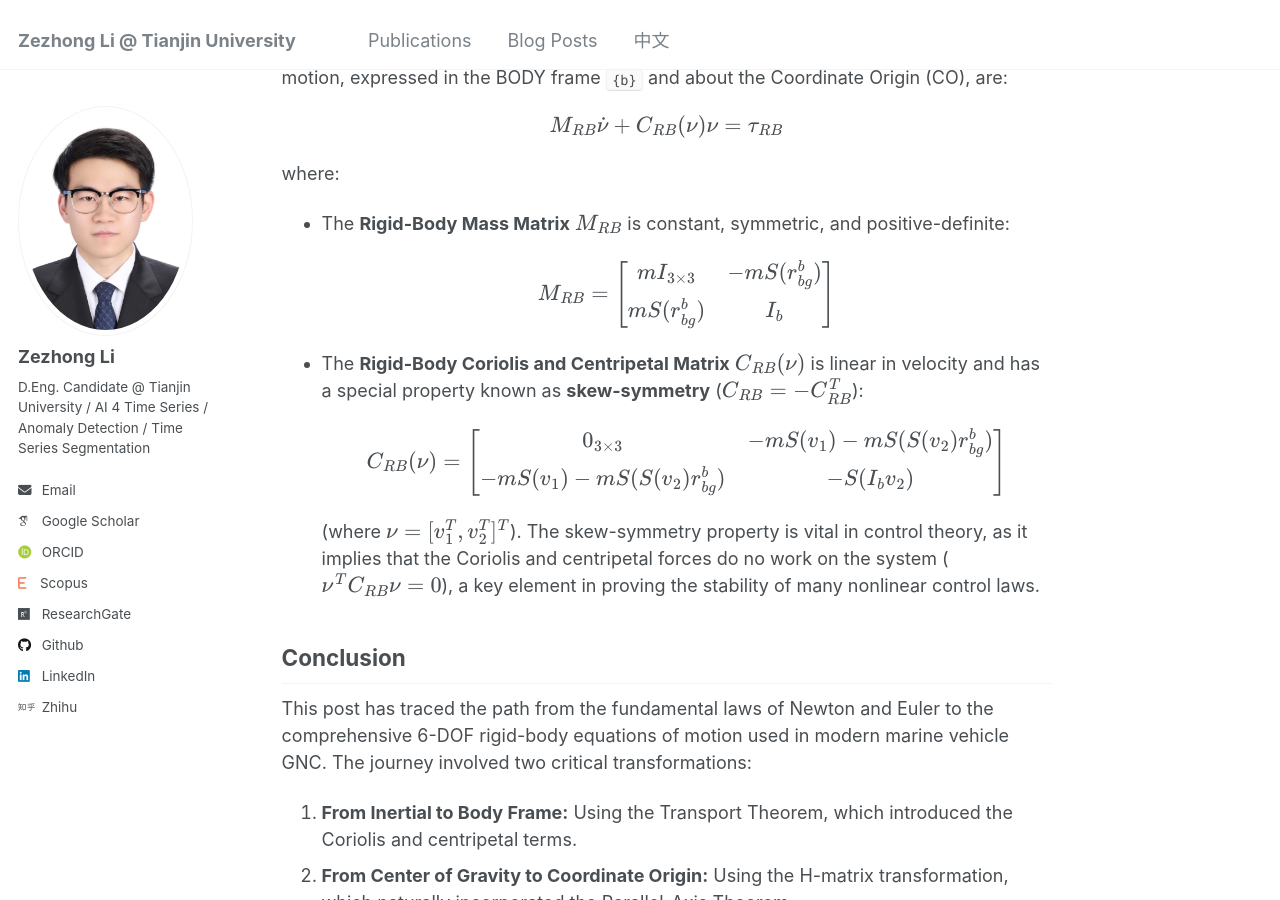
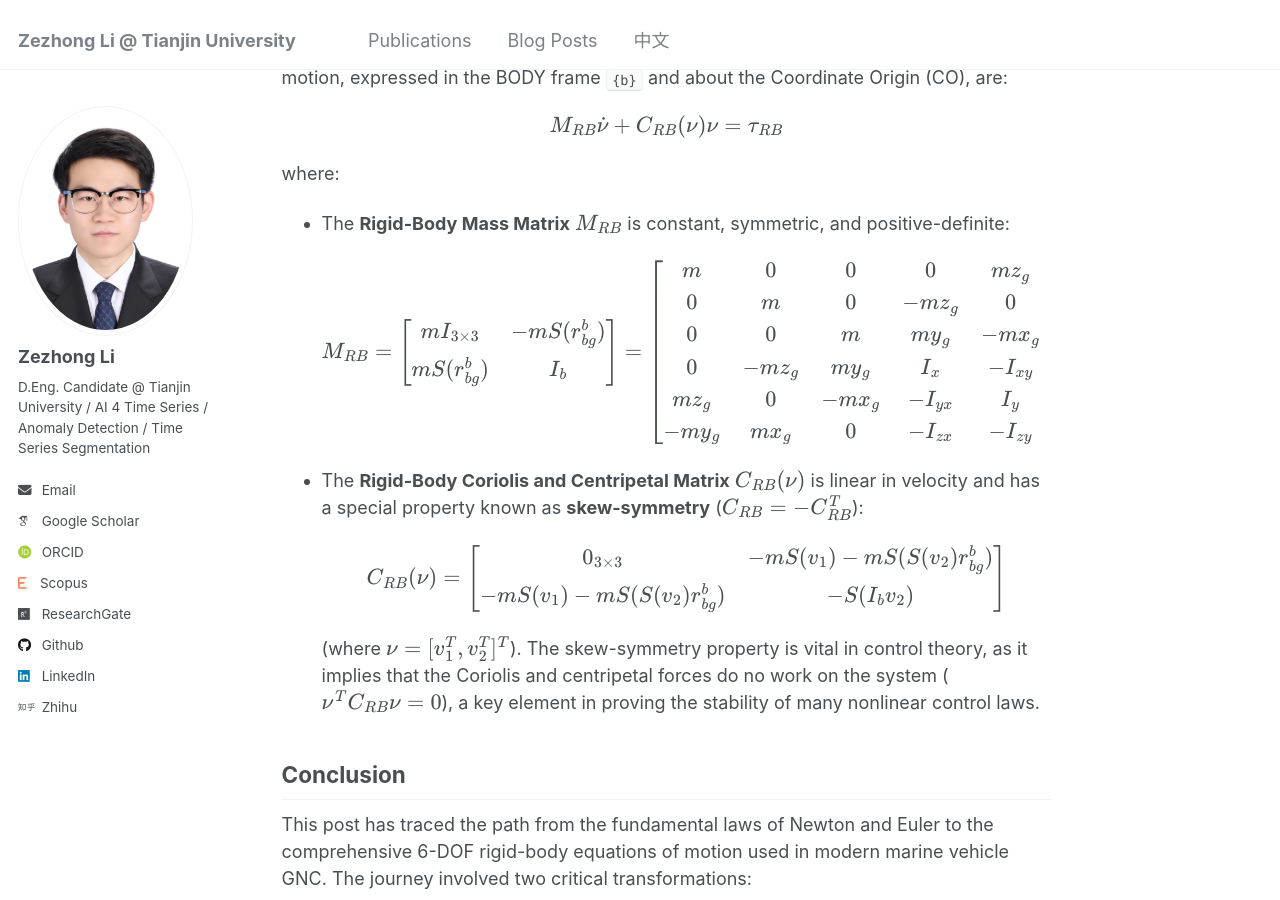
Before and after one commit to lzz19980125/lzz19980125.github.io, a Jekyll site: the page built from _posts/2025-8-2-Kinetics Analysis of Underwater Gliders.md, in a window 1280 px wide and 900 px high, scrolled down 8155 px. Built offline with Jekyll 4.4.1, drawn with Linux system fonts in a browser that asks for light colours; some web fonts are replaced.

Commit message:
Update 2025-8-2-Kinetics Analysis of Underwater Gliders.md

```diff
--- a/_posts/2025-8-2-Kinetics Analysis of Underwater Gliders.md
+++ b/_posts/2025-8-2-Kinetics Analysis of Underwater Gliders.md
@@ -242,7 +242,14 @@ where:
 *   The **Rigid-Body Mass Matrix** $$M_{RB}$$ is constant, symmetric, and positive-definite:
 
     $$
-    M_{RB} = \begin{bmatrix} m I_{3\times3} & -m S(r_{bg}^b) \\ m S(r_{bg}^b) & I_b \end{bmatrix}
+    M_{RB} = \begin{bmatrix} m I_{3\times3} & -m S(r_{bg}^b) \\ m S(r_{bg}^b) & I_b \end{bmatrix}=\left[ \begin{matrix}
+	m&		0&		0&		0&		mz_g&		-my_g\\
+	0&		m&		0&		-mz_g&		0&		mx_g\\
+	0&		0&		m&		my_g&		-mx_g&		0\\
+	0&		-mz_g&		my_g&		I_x&		-I_{xy}&		-I_{xz}\\
+	mz_g&		0&		-mx_g&		-I_{yx}&		I_y&		-I_{yz}\\
+	-my_g&		mx_g&		0&		-I_{zx}&		-I_{zy}&		I_z\\
+\end{matrix} \right]
     $$
 
 *   The **Rigid-Body Coriolis and Centripetal Matrix** $$C_{RB}(\nu)$$ is linear in velocity and has a special property known as **skew-symmetry** ($$C_{RB} = -C_{RB}^T$$):
```
